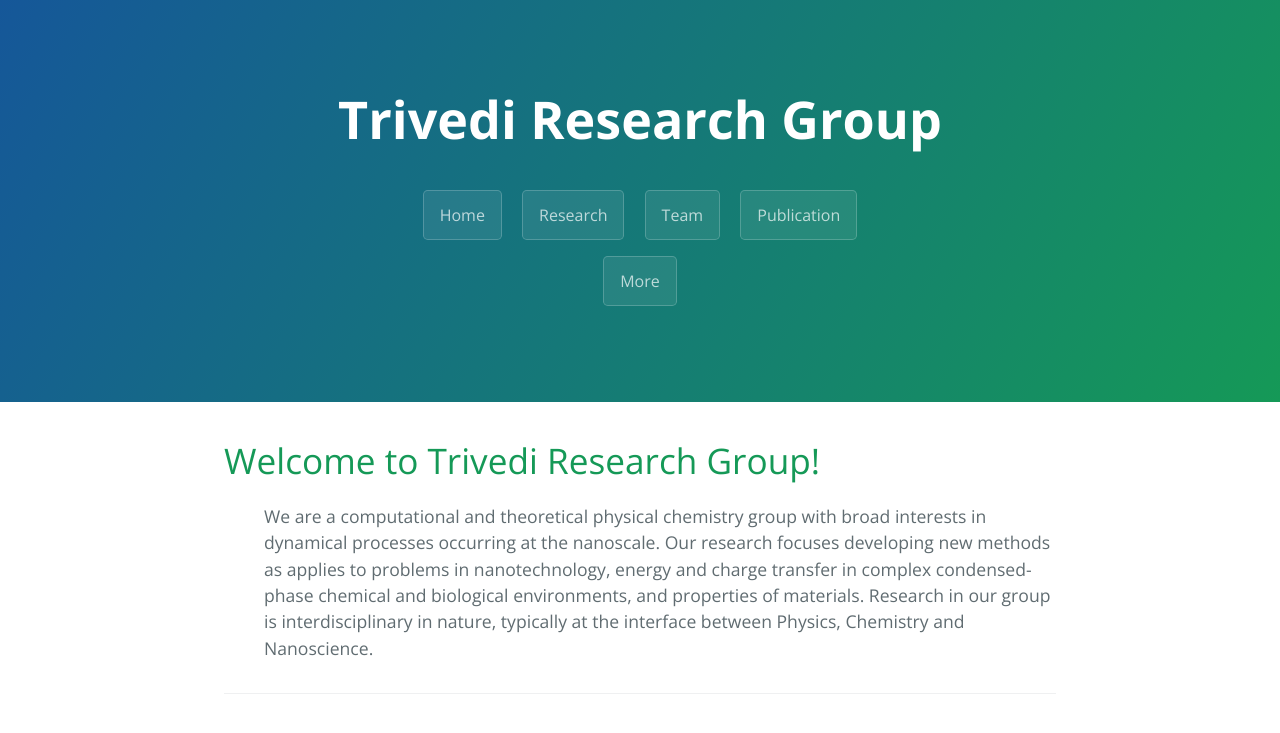
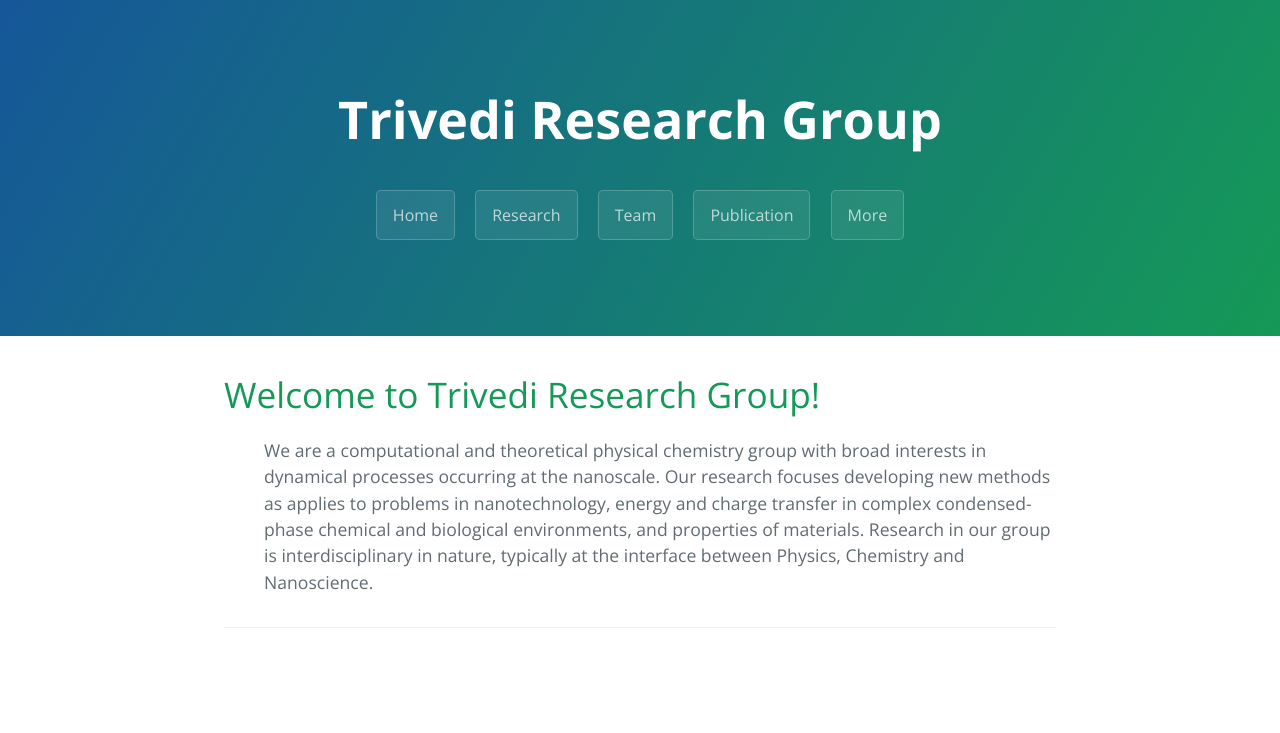
Before and after one commit to dharatrivedi/dharatrivedi.github.io, a Jekyll site: the page built from index.html, in a window 1280 px wide. Shown: the top 733 px of the page. Built offline with Jekyll 4.4.1, drawn with Linux system fonts in a browser that asks for light colours; the list of posts is cut into pages by our own code.

Commit message:
Update page-header.html

```diff
--- a/_includes/page-header.html
+++ b/_includes/page-header.html
@@ -5,12 +5,10 @@
   <a href="https://dharatrivedi.github.io/research.html" class="dropbtn">Research</a>
   <a href="https://dharatrivedi.github.io/people.html" class="dropbtn">Team</a>
   <a href="https://dharatrivedi.github.io/publication.html" class="dropbtn">Publication</a>
-  <div class="dropdown">
   <button class="dropbtn">More</button>
   <div class="dropdown-content">
     <a href="#">Link 1</a>
     <a href="#">Link 2</a>
     <a href="#">Link 3</a>
   </div>
-</div>
 </section>
```
